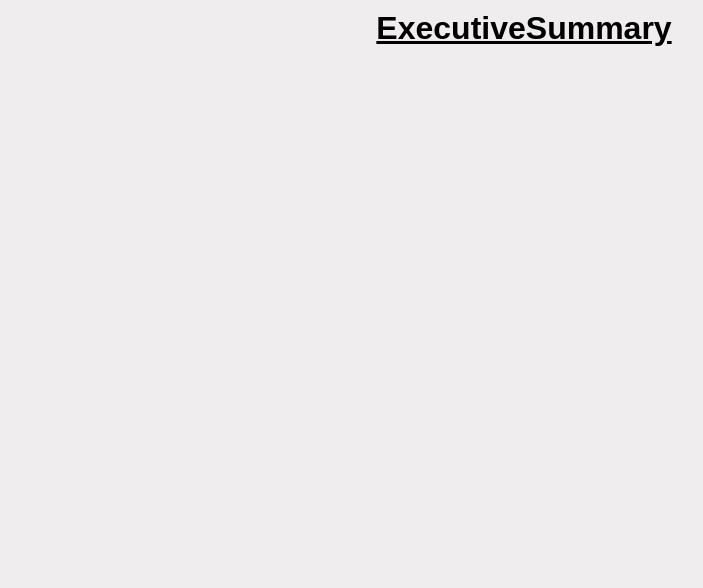
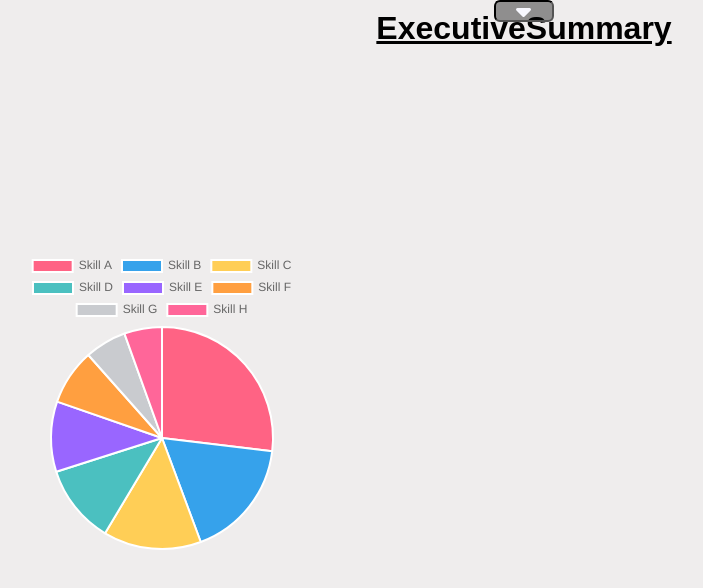
Before and after one commit to MeghanaPS2400/MACH, a React (Create React App) app in the folder mach_frontend/: page /Components/executiesummary in a window 1280 px wide. Shown: the top 588 px of the page, without its empty margins (116-819 px from the left). Built offline with nearby package versions, Linux system fonts and the light colour scheme.

Commit message:
new update

```diff
--- a/mach_frontend/src/Components/executiesummary.js
+++ b/mach_frontend/src/Components/executiesummary.js
@@ -1,7 +1,79 @@
+import React from 'react';
+import { Pie } from 'react-chartjs-2';
+import { Chart, ArcElement, Tooltip, Legend } from 'chart.js';
+import Navbar from '../others/Navbar';
+import '../styles/executive.css'
+import 'chart.js/auto';
+
+Chart.register(ArcElement, Tooltip, Legend);
 function ExecutiveSummary(){
 
-    return(
-       <h1>ExecutiveSummary</h1>
-    )
-   }
+
+     const data = {
+       labels: [
+         'Skill A',
+         'Skill B',
+         'Skill C',
+         'Skill D',
+         'Skill E',
+         'Skill F',
+         'Skill G',
+         'Skill H'
+       ],
+       datasets: [{
+         data: [1421, 920, 753, 608, 540, 430, 320, 290],
+         backgroundColor: [
+           '#FF6384',
+           '#36A2EB',
+           '#FFCE56',
+           '#4BC0C0',
+           '#9966FF',
+           '#FF9F40',
+           '#C9CBCF',
+           '#FF6699'
+         ],
+         hoverBackgroundColor: [
+           '#FF6384',
+           '#36A2EB',
+           '#FFCE56',
+           '#4BC0C0',
+           '#9966FF',
+           '#FF9F40',
+           '#C9CBCF',
+           '#FF6699'
+         ]
+       }]
+     };
+     const options = {
+      plugins: {
+        datalabels: {
+          formatter: (value, context) => {
+            const label = context.chart.data.labels[context.dataIndex];
+            const total = context.chart.data.datasets[0].data.reduce((a, b) => a + b, 0);
+            const percentage = (value / total * 100).toFixed(2) + '%';
+            return `${label}: ${percentage}`;
+          },
+          color: '#fff',
+          font: {
+            weight: 'bold'
+          }
+        }
+      }
+    };
+
+     return (
+      <div className='executive-summary'>
+         <Navbar/>
+         <h1>ExecutiveSummary</h1>
+       <div className="sum-chart-container">
+         <Pie data={data} options={options} />
+       </div>
+       </div>
+     );
+   };
+
+
+
+
+
    export default ExecutiveSummary;
--- /dev/null
+++ b/mach_frontend/src/styles/executive.css
@@ -0,0 +1,8 @@
+.sum-chart-container {
+    width: 300px;
+    height: 300px;
+    position: absolute;
+    left: 10%;
+    top: 50%;
+    transform: translateY(-50%);
+  }
--- a/mach_frontend/src/styles/replacement.css
+++ b/mach_frontend/src/styles/replacement.css
@@ -39,11 +39,12 @@ margin-left:2.5%;
   display: flex;
   flex-direction: column;
   align-items: center;
-  margin: 20px;
+  height: 100vh;
   background-image: linear-gradient(to right top, rgba(237, 211, 214, 0.162), rgba(226, 188, 192, 0.29), rgba(199, 215, 233, 0.4))
 }
 .replacement-finder h2{
   color:black;
+  margin-top: 10px;
 }
 .user-skill h2,
 .user-table h2{
```
Also changed, not shown: mach_frontend/src/Components/replacemntcard.js (added, +14 -0 lines), mach_frontend/src/redux/summaryslice.js (+41 -0 lines).
